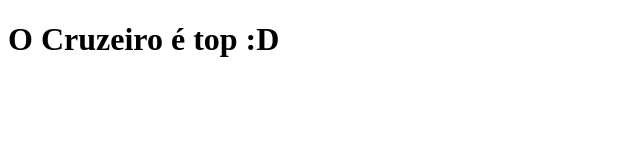
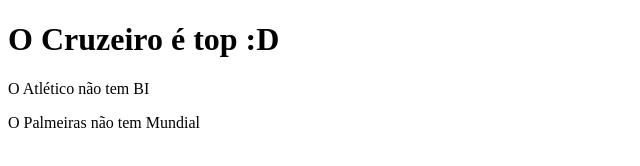
Before and after one commit to ramonbhb/SimulacaoConflito, a plain HTML site: page index.html in a window 1280 px wide. Shown: the whole page, without its empty margins (0-640 px from the left). Drawn offline with Linux system fonts and the light colour scheme.

Commit message:
ADicionei o paragrafo dos times que nao tem bi e nao tem mundial

```diff
--- a/index.html
+++ b/index.html
@@ -8,5 +8,7 @@
 </head>
 <body>
     <h1>O Cruzeiro é top :D</h1>
+    <p>O Atlético não tem BI</p>
+    <p>O Palmeiras não tem Mundial</p>
 </body>
 </html>
```
